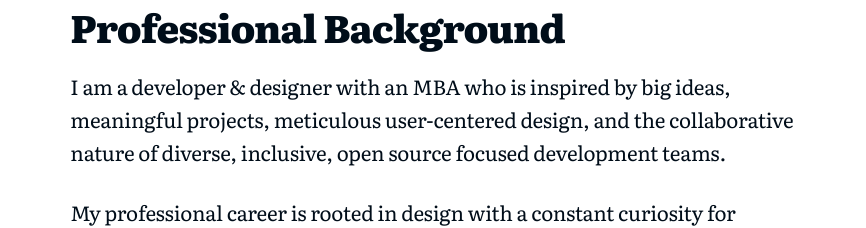
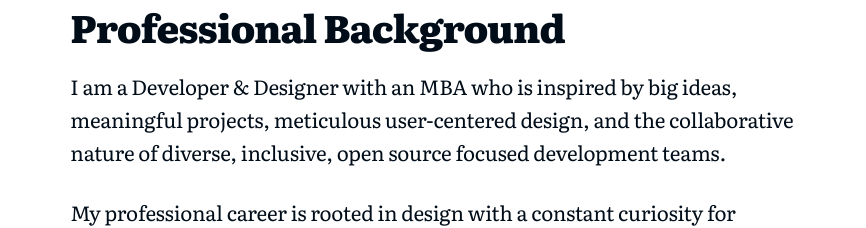
Before and after one commit to iamrentman/nextjs-personal-site, a Next.js app: page /resume in a window 1280 px wide. Shown: the part 213-441 px from the top of the page, without its empty margins (207-1073 px from the left). Built offline with nearby package versions, Linux system fonts and the light colour scheme.

Commit message:
Additional experience updates.

```diff
--- a/components/resume/resume.module.scss
+++ b/components/resume/resume.module.scss
@@ -1,21 +1,18 @@
 @import '../../global/init';
 
 .resumeWrapper {
-  max-width: 1080px;
-  margin: auto;
   padding: 16px 24px;
   border-radius: 8px;
-  font-family: 'Literata', serif;
   letter-spacing: -0.0125rem;
 
-  // a {
-  //   color: $color-dark-water;
-  // }
+  a {
+    color: $color-dark-water;
+  }
 
-  // @media (prefers-color-scheme: dark) {
-  //   background: $color-white;
-  //   color: $color-night-sky;
-  // }
+  @media (prefers-color-scheme: dark) {
+    background: $color-white;
+    color: $color-night-sky;
+  }
 }
 
 .pageTitle {
--- a/pages/resume.js
+++ b/pages/resume.js
@@ -32,7 +32,7 @@ export default function Resume() {
         <title>Justin Rent, Developer & Designer — Resumé</title>
       </Head>
       <h1 className={utilStyles.headingXl}>Professional Background</h1>
-      <p className={styles.intro}>I am a developer & designer with an MBA who is inspired by big ideas, meaningful projects, meticulous user-centered design, and the collaborative nature of diverse, inclusive, open source focused development teams.</p>
+      <p className={styles.intro}>I am a Developer & Designer with an MBA who is inspired by big ideas, meaningful projects, meticulous user-centered design, and the collaborative nature of diverse, inclusive, open source focused development teams.</p>
       <p className={styles.intro}>My professional career is rooted in design with a constant curiosity for technology and an interest in improving business. As a developer, I've found a sweet spot where I'm well equipped to collaborate closely with strategists and designers to ensure that their work is accurately translated to the browser and results in engaging user experiences. Day-to-day, modern development tools and the development team workflow are where I find myself most engaged.</p>
       <h2 className={styles.sectionHeading}>Technical Abilities:</h2>
       <p className={styles.intro}>React, Javascript, jQuery, Sass/CSS/CSS-in-JS/BEM/SMACSS, HTML/JSX/MDX, Twig, GraphQL, Gulp, Node, Drupal, decoupled architecture, Gatsby, Next.js, Storybook, Pattern Lab, KSS Node, Jest, Git, DDEV/LAMP, PHP, WordPress, VS Code, Adobe Creative Cloud apps, Sketch, InVision, Abstract</p>
```
